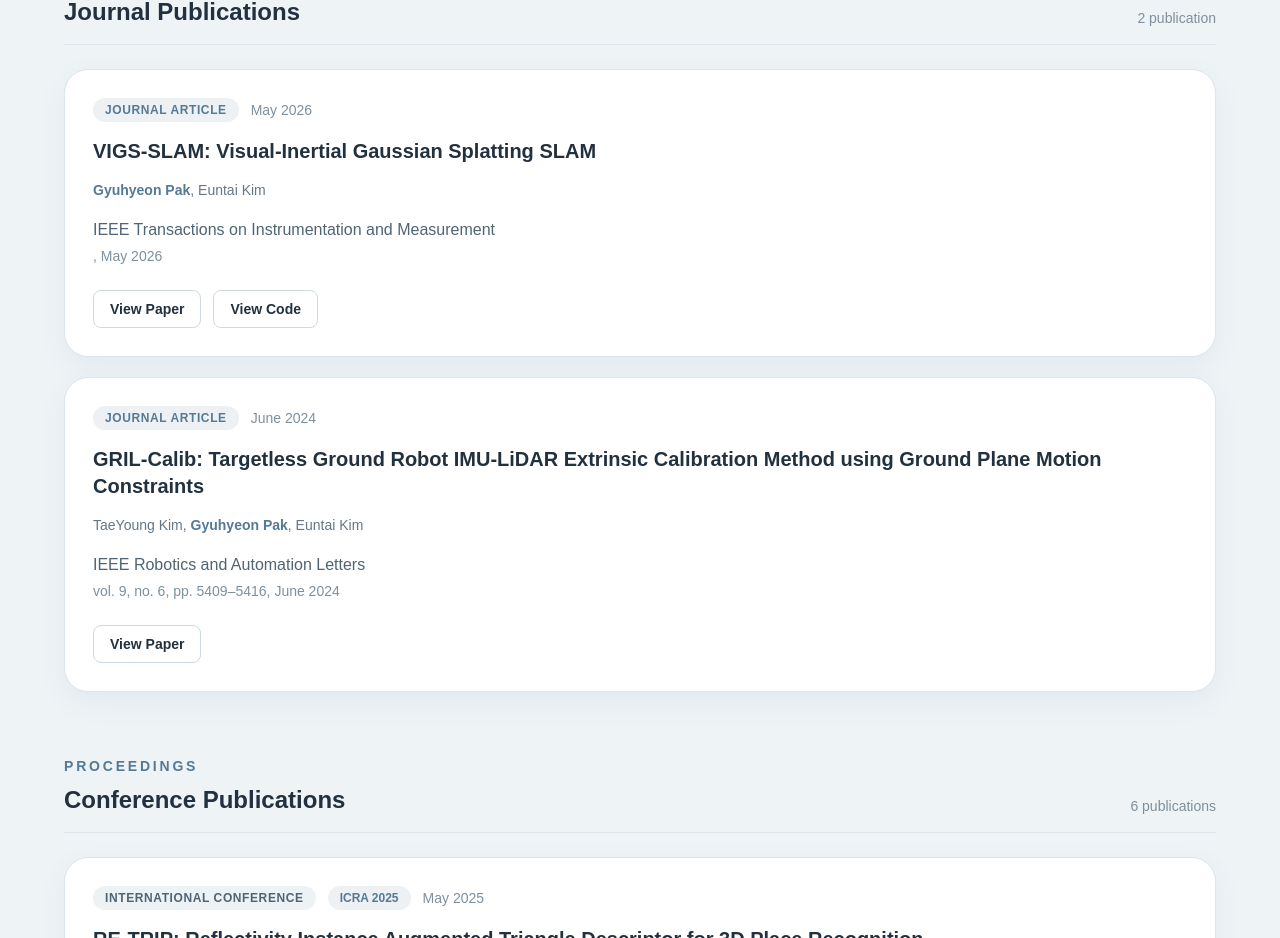
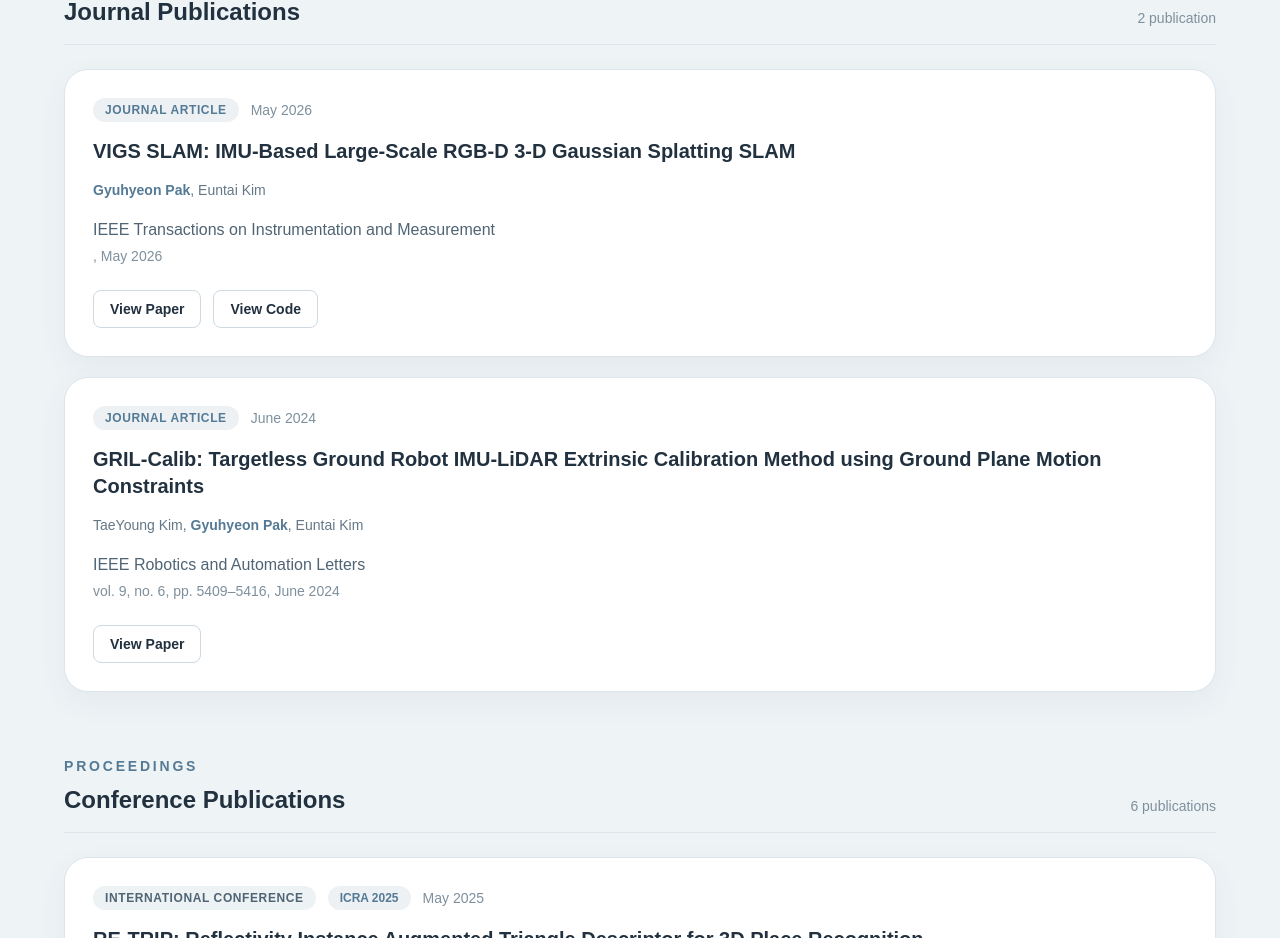
Before and after one commit to ghPak1002/ghPak1002.github.io, a Next.js app: page / in a window 1280 px wide. Shown: the part 2532-3470 px from the top of the page. Built offline with nearby package versions, Linux system fonts and the light colour scheme.

Commit message:
Update Publication

```diff
--- a/app/page.tsx
+++ b/app/page.tsx
@@ -15,7 +15,7 @@ const manuscripts = [
 
 const journalPublications = [
   {
-    title: "VIGS-SLAM: Visual-Inertial Gaussian Splatting SLAM",
+    title: "VIGS SLAM: IMU-Based Large-Scale RGB-D 3-D Gaussian Splatting SLAM",
     authors: ["Gyuhyeon Pak", "Euntai Kim"],
     venue: "IEEE Transactions on Instrumentation and Measurement",
     details: "",
```
Also changed, not shown: 1 other file (tests, documents, lock files or other folders).
